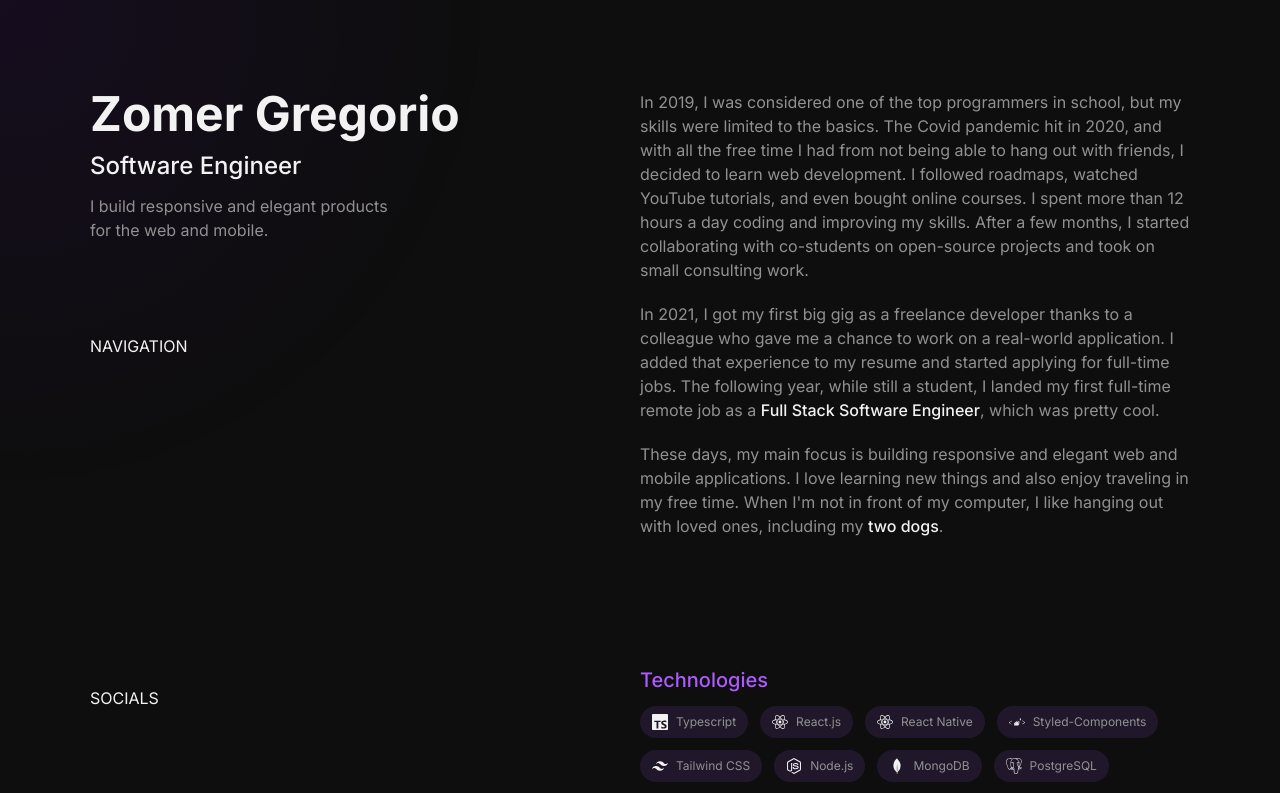
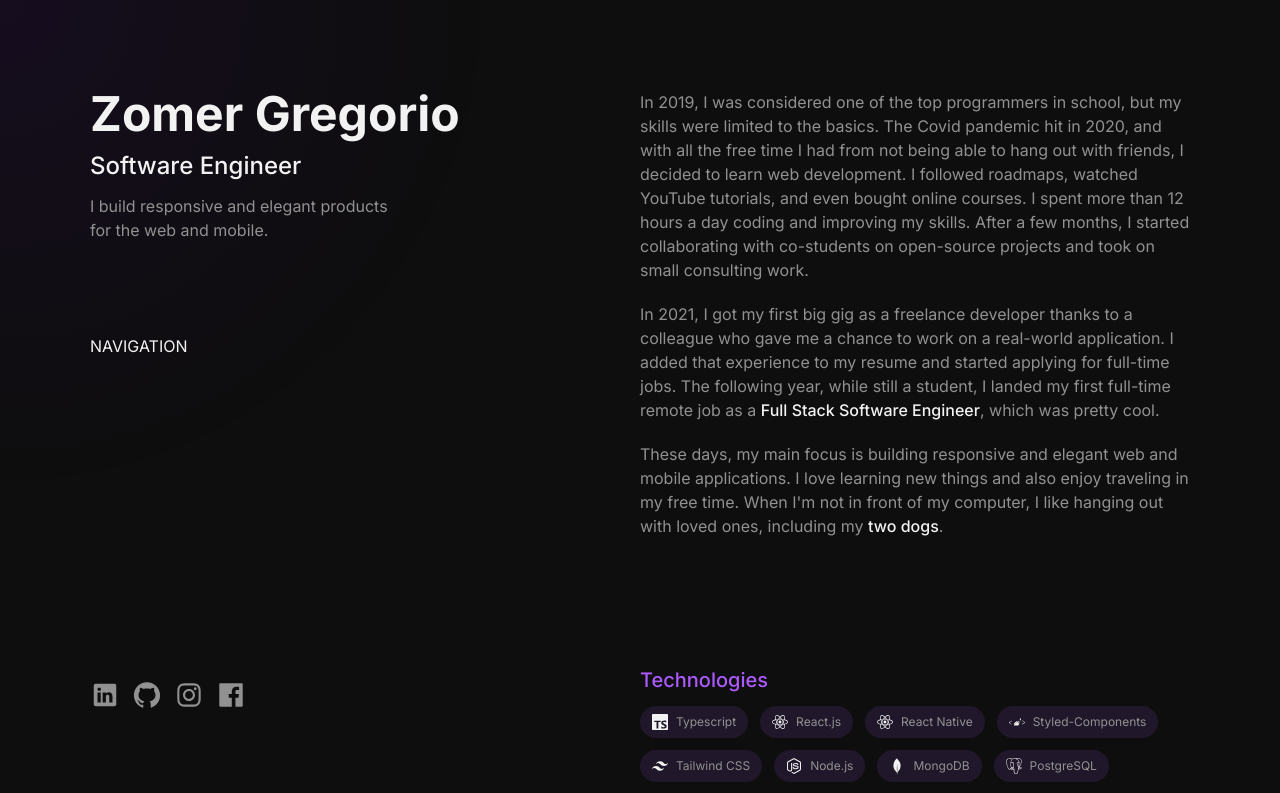
Before and after one commit to zomeru/zoms, a Next.js app: page / in a window 1280 px wide. Shown: the top 793 px of the page. Built offline with nearby package versions, Linux system fonts and the light colour scheme.

Commit message:
Add social links

```diff
--- a/src/components/MainInfo.tsx
+++ b/src/components/MainInfo.tsx
@@ -1,5 +1,7 @@
 import React from 'react';
 import Link from 'next/link';
+
+import Socials from './Socials';
 
 const MainInfo = (): React.JSX.Element => {
   return (
@@ -14,7 +16,7 @@ const MainInfo = (): React.JSX.Element => {
         </h3>
         <div className='transform translate-y-20'>NAVIGATION</div>
       </div>
-      <div>SOCIALS</div>
+      <Socials />
     </div>
   );
 };
--- /dev/null
+++ b/src/components/Socials.tsx
@@ -0,0 +1,19 @@
+import React from 'react';
+
+import { socials } from '@/constants';
+
+const Socials = (): React.JSX.Element => {
+  return (
+    <li className='list-none flex space-x-3'>
+      {socials.map(({ url, Icon }) => (
+        <ul key={url}>
+          <a href={url} target='_blank' rel='noopener'>
+            <Icon className='text-3xl text-textSecondary hover:text-primary transition-colors duration-300 ease-in-out' />
+          </a>
+        </ul>
+      ))}
+    </li>
+  );
+};
+
+export default Socials;
```
